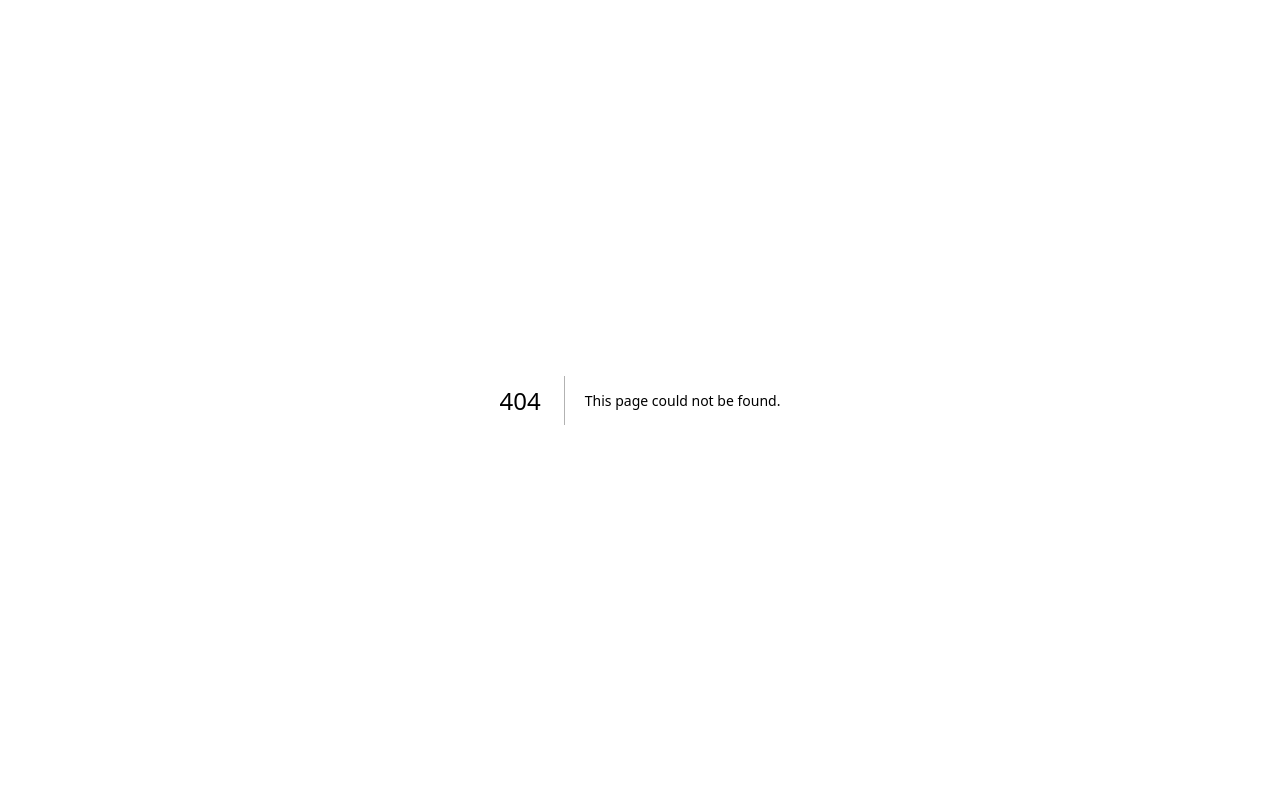
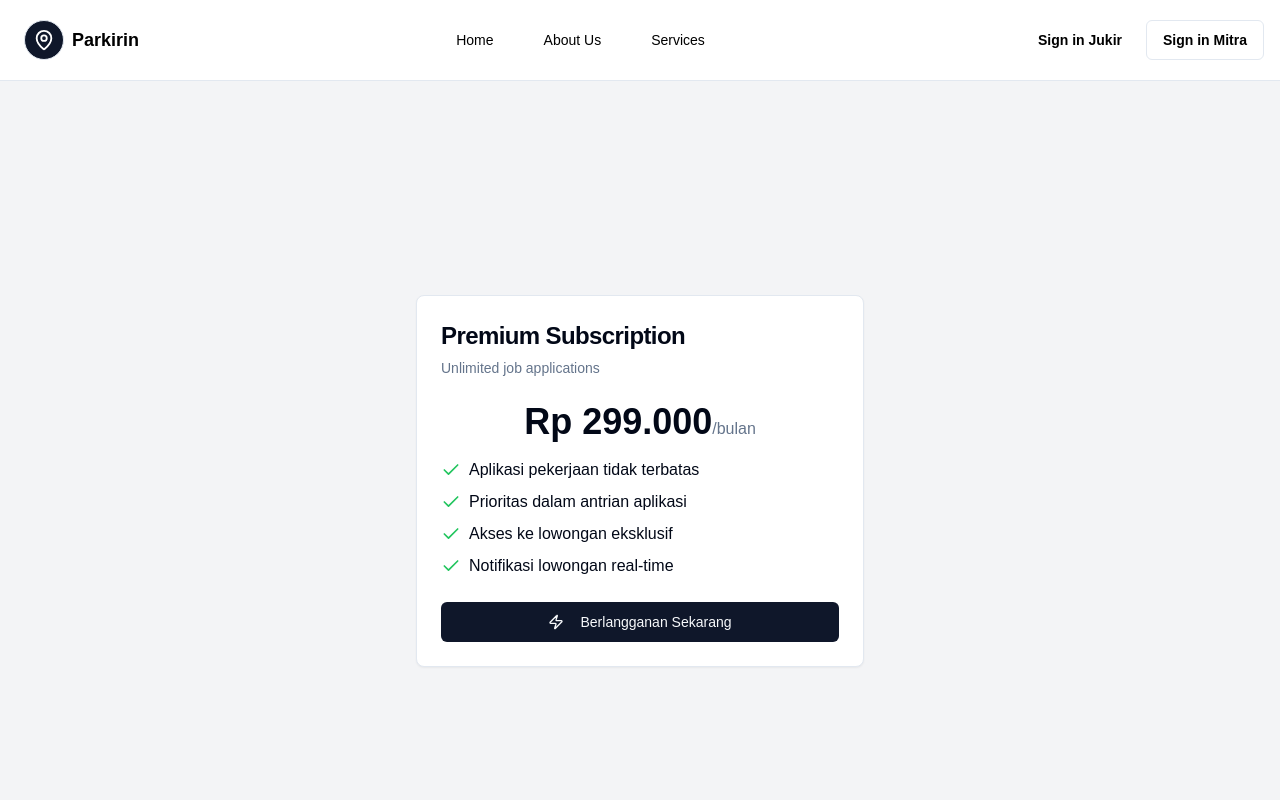
Before and after one commit to atavada/parkirin, a Next.js app: page /jukir/subscription in a window 1280 px wide. Before the commit this address had no page. Shown: the top 800 px of the page. Built offline with nearby package versions, Linux system fonts and the light colour scheme.

Commit message:
feat: adding subscription page for jukir role

```diff
--- a/src/app/jukir/detail-mitra/page.tsx
+++ b/src/app/jukir/detail-mitra/page.tsx
@@ -2,6 +2,8 @@ import { MapPin, Clock, Briefcase, Mail, Phone } from "lucide-react";
 import { Card, CardContent, CardHeader, CardTitle } from "@/components/ui/card";
 import { Badge } from "@/components/ui/badge";
 import { Button } from "@/components/ui/button";
+import { Navbar } from "@/components/home-page/Navbar";
+import { Footer } from "@/components/home-page/Footer";
 
 interface MitraData {
 	name: string;
@@ -28,12 +30,9 @@ const mitraData: MitraData = {
 
 export default async function Page({ params }: { params: any }) {
 	return (
+        <>
+        <Navbar />
 		<div className="min-h-screen flex flex-col">
-			<header className="bg-primary text-primary-foreground py-6">
-				<div className="container mx-auto px-4">
-					<h1 className="text-3xl font-bold">Profil Mitra</h1>
-				</div>
-			</header>
 
 			<main className="flex-grow container mx-auto px-4 py-8">
 				<article className="max-w-4xl mx-auto">
@@ -102,11 +101,8 @@ export default async function Page({ params }: { params: any }) {
 				</article>
 			</main>
 
-			<footer className="bg-muted py-6">
-				<div className="container mx-auto px-4 text-center text-muted-foreground">
-					<p>&copy; 2024 {mitraData.name}. Hak Cipta Dilindungi.</p>
-				</div>
-			</footer>
 		</div>
+        <Footer />
+        </>
 	);
 }
--- /dev/null
+++ b/src/app/jukir/subscription/page.tsx
@@ -0,0 +1,52 @@
+import { Check, Zap } from "lucide-react"
+import { Button } from "@/components/ui/button"
+import { Card, CardContent, CardDescription, CardFooter, CardHeader, CardTitle } from "@/components/ui/card"
+import { Navbar } from "@/components/home-page/Navbar"
+import { Footer } from "@/components/home-page/Footer"
+
+export default function Page() {
+  return (
+    <>
+    <Navbar/>
+    <div className="flex items-center justify-center min-h-screen bg-gray-100">
+      <Card className="w-full max-w-md">
+        <CardHeader>
+          <CardTitle className="text-2xl font-bold">Premium Subscription</CardTitle>
+          <CardDescription>Unlimited job applications</CardDescription>
+        </CardHeader>
+        <CardContent className="space-y-4">
+          <div className="text-center">
+            <span className="text-4xl font-bold">Rp 299.000</span>
+            <span className="text-muted-foreground">/bulan</span>
+          </div>
+          <ul className="space-y-2">
+            <li className="flex items-center">
+              <Check className="mr-2 h-5 w-5 text-green-500" />
+              Aplikasi pekerjaan tidak terbatas
+            </li>
+            <li className="flex items-center">
+              <Check className="mr-2 h-5 w-5 text-green-500" />
+              Prioritas dalam antrian aplikasi
+            </li>
+            <li className="flex items-center">
+              <Check className="mr-2 h-5 w-5 text-green-500" />
+              Akses ke lowongan eksklusif
+            </li>
+            <li className="flex items-center">
+              <Check className="mr-2 h-5 w-5 text-green-500" />
+              Notifikasi lowongan real-time
+            </li>
+          </ul>
+        </CardContent>
+        <CardFooter>
+          <Button className="w-full">
+            <Zap className="mr-2 h-5 w-5" />
+            Berlangganan Sekarang
+          </Button>
+        </CardFooter>
+      </Card>
+    </div>
+    <Footer/>
+    </>
+  )
+}
```
